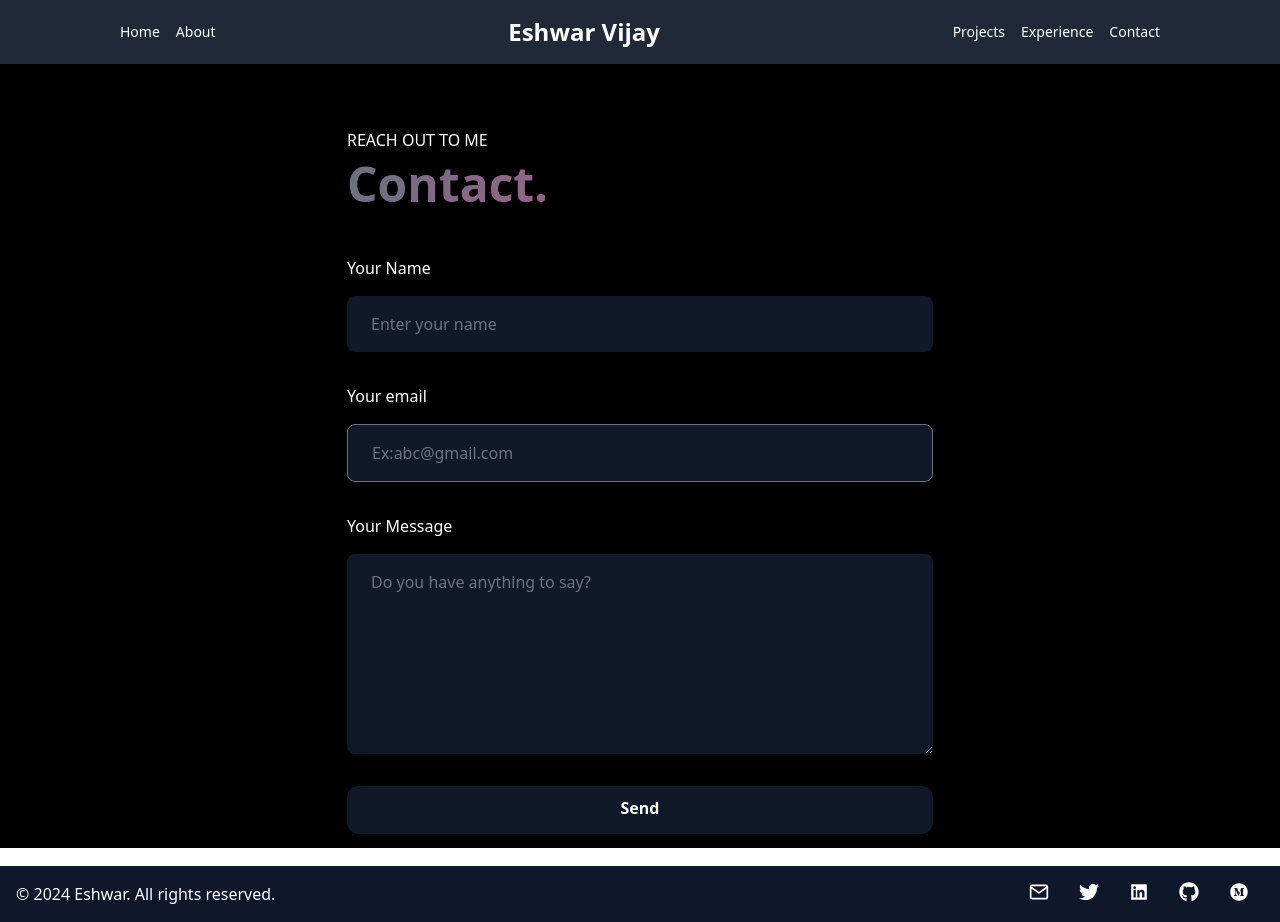
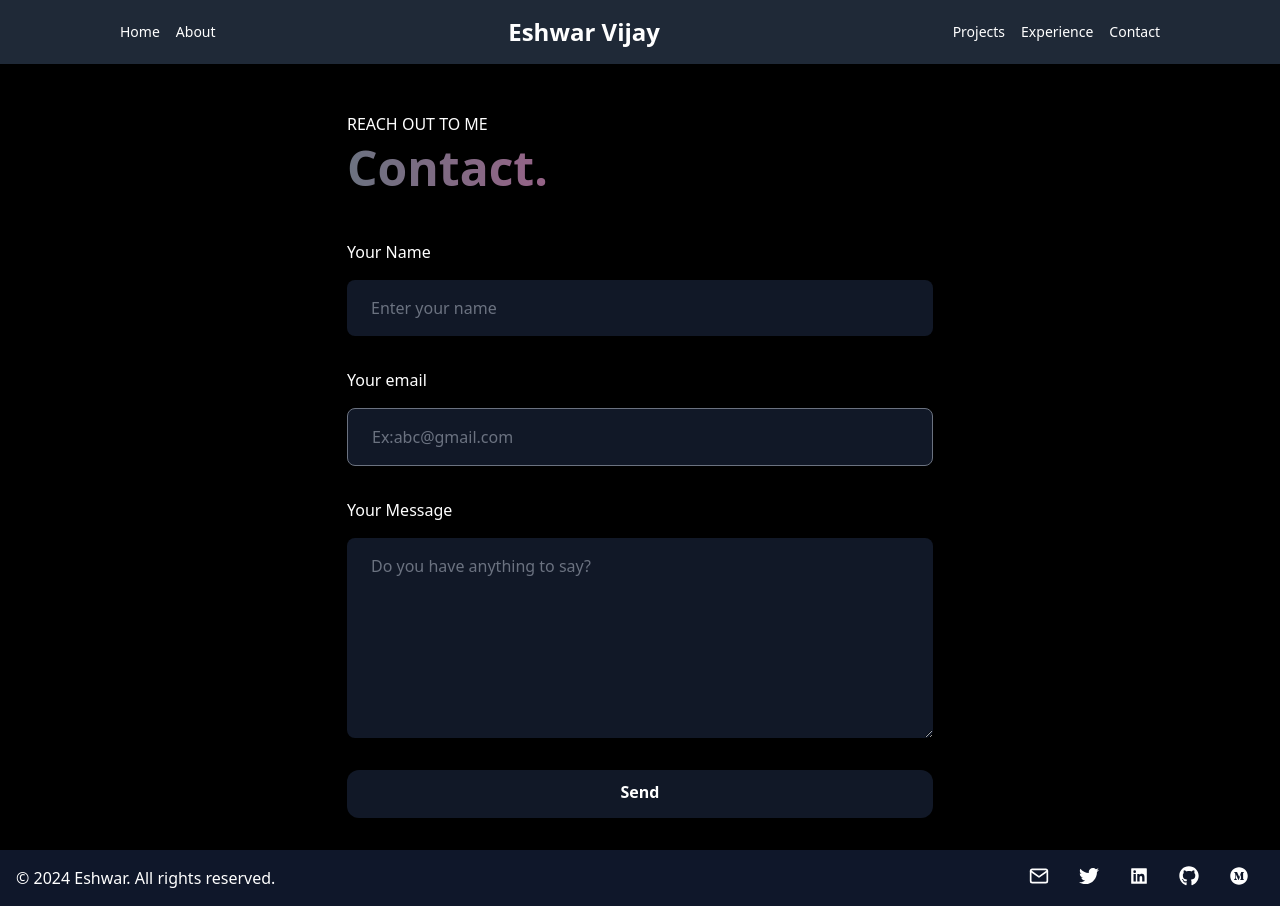
Before and after one commit to Eshwarvijay007/Portfolio, a React (Create React App) app: page /contact in a window 1280 px wide. Built offline with nearby package versions, Linux system fonts and the light colour scheme.

Commit message:
changed contact form

```diff
--- a/src/components/Contact.jsx
+++ b/src/components/Contact.jsx
@@ -224,9 +224,9 @@ const Contact = () => {
     };
 
     return (
-        <div className='relative z-0 bg-black w-screen h-screen mt-12'>
-            <div className='text-white contact overflow-x-hidden pt-12 mt-8 ' id='contact'>
-                <div className='z-10 w-full sm:w-[650px] m-auto p-8 rounded-2xl' >
+        <div className='bg-black w-screen min-h-screen flex flex-col justify-between'>
+        <div className='text-white contact overflow-x-hidden pt-12 mt-8'>
+            <div className='z-10 w-full sm:w-[650px] m-auto p-8 rounded-2xl'>
                     <p className='font-light'>REACH OUT TO ME</p>
                     <h2 className='text-5xl font-extrabold mt-2 bg-clip-text text-transparent bg-gradient-to-r from-gray-500 to-pink-500'>Contact.</h2>
                     <form
```
